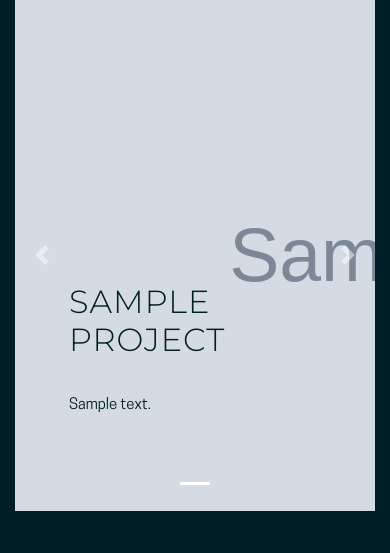
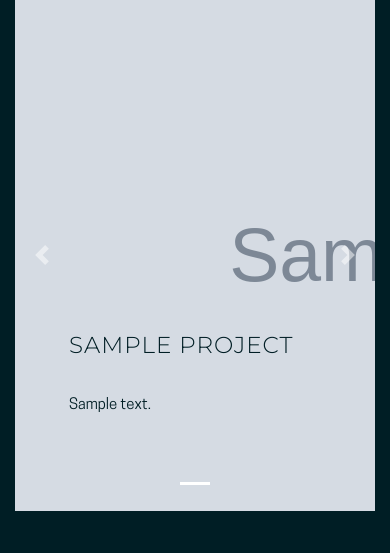
Before and after one commit to jasper-muller/yamda_website, a Django app: page / in a window 390 px wide. Shown: the part 990-1543 px from the top of the page. Run offline with Django 3.2, Linux system fonts and the light colour scheme; tables that the repository leaves empty hold one stand-in row (values such as "Sample post"); grey boxes marked "Sample" are stand-in pictures; some libraries are stand-ins or nearby versions.

Commit message:
Minor changes

```diff
--- a/core/templates/core/main.html
+++ b/core/templates/core/main.html
@@ -57,7 +57,7 @@
               <h1 class="brand-heading">{{ headline_section.title | safe }}</h1>
               <br>
               <h2 class="intro-text">{{ headline_section.text | safe }}</h2>
-              <a href="#projects" class="btn btn-circle js-scroll-trigger">
+              <a href="#work" class="btn btn-circle js-scroll-trigger">
                 <i class="fa fa-angle-double-down animated"></i>
               </a>
             </div>
--- a/static/yamda/css/yamda.css
+++ b/static/yamda/css/yamda.css
@@ -54,6 +54,13 @@ p {
 
 .carousel-caption h2 {
   color: #001E25;
+}
+
+@media (max-width: 768px) {
+  .carousel-caption h2 {
+    color: #001E25;
+    font-size: 23px
+  }
 }
 
 @media (min-width: 768px) {
```
Also changed, not shown: 1 other file.
